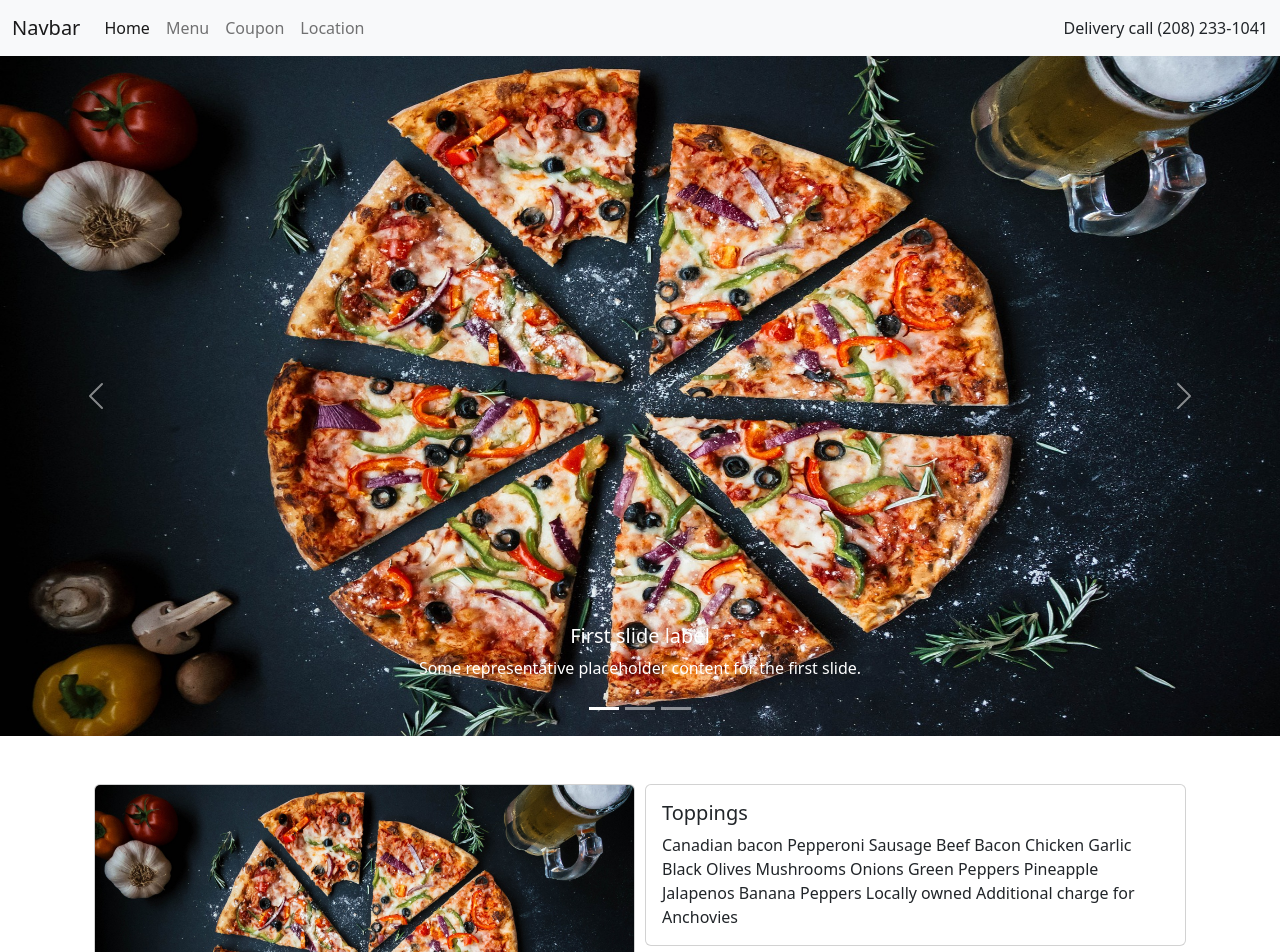
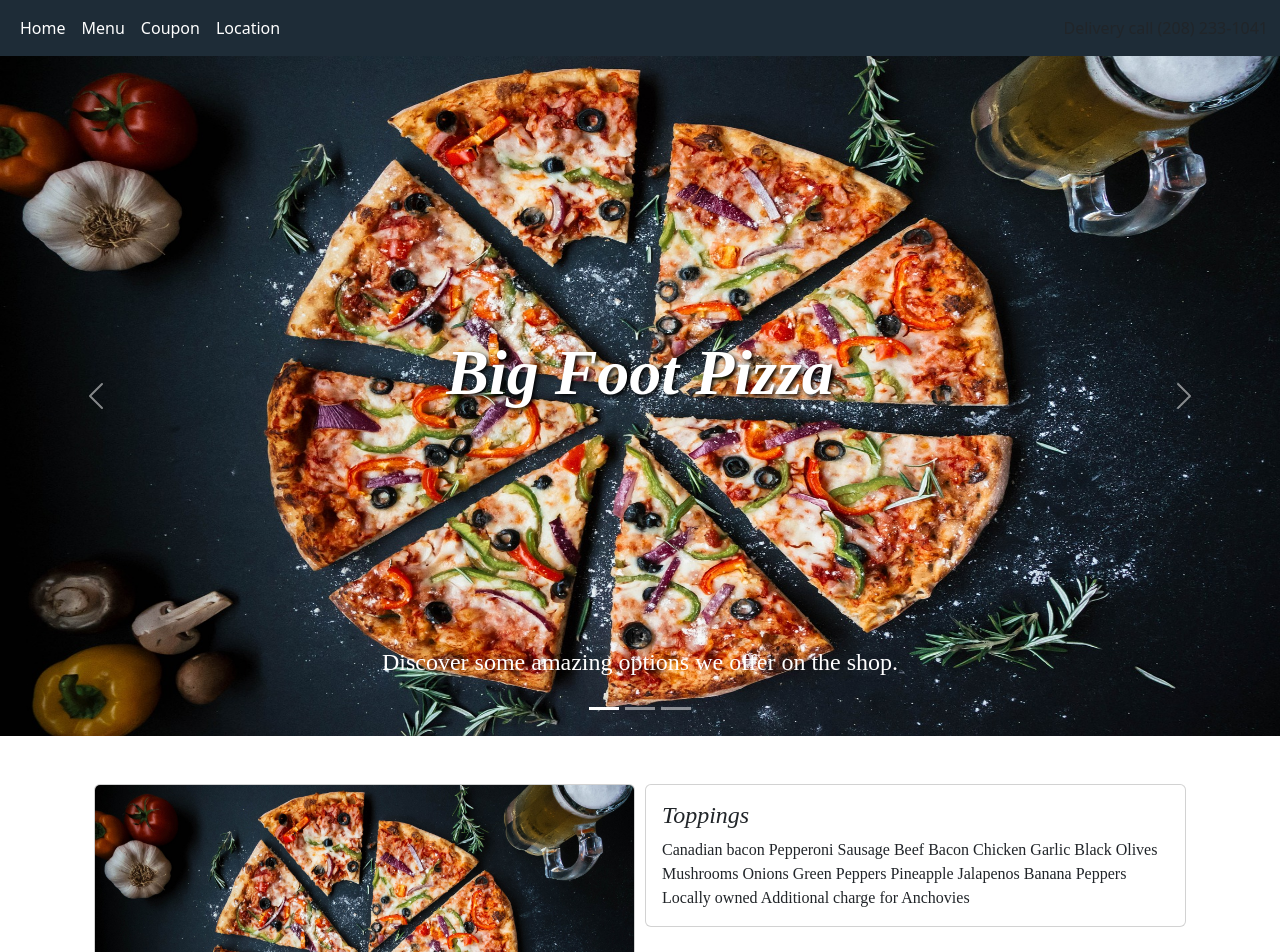
Before and after one commit to HoneyHyunny/HCI-AngualrProject, an Angular app: page / in a window 1280 px wide. Shown: the top 952 px of the page. Built offline with nearby package versions, Linux system fonts and the light colour scheme.

Commit message:
Font family for main page onyl

```diff
--- a/angular.json
+++ b/angular.json
@@ -97,5 +97,8 @@
         }
       }
     }
+  },
+  "cli": {
+    "analytics": false
   }
 }
--- a/src/app/main/main.component.css
+++ b/src/app/main/main.component.css
@@ -11,3 +11,29 @@
   .child.featured {
     grid-row-end: span 2;
   }
+
+  #slideText{
+    font-size: 4rem;
+    font-weight: 700;
+    color: #fff;
+    text-shadow: 2px 2px 4px #000000;
+    padding-bottom: 25%;
+    font-family: Didot;
+    font-style: italic;
+  }
+
+  #slideDescription{
+    font-size: 1.5rem;
+    color: #fff;
+    font-family: Century Gothic;
+  }
+.card-title{
+  font-family: Didot;
+  font-style: italic;
+  font-size: 1.5rem;
+}
+
+.card-text{
+  font-family: Century Gothic;
+  font-size: 1rem;
+}
--- a/src/app/main/main.component.html
+++ b/src/app/main/main.component.html
@@ -10,22 +10,22 @@
       <div class="carousel-item active">
         <img id="carouselimg" src="../../assets/pizza.jpg" class="d-block w-100" alt="...">
         <div class="carousel-caption d-none d-md-block">
-          <h5>First slide label</h5>
-          <p>Some representative placeholder content for the first slide.</p>
+          <h5 id="slideText">Big Foot Pizza</h5>
+          <p id="slideDescription">Discover some amazing options we offer on the shop.</p>
         </div>
       </div>
       <div class="carousel-item">
         <img id="carouselimg"  src="../../assets/pizza-peperoni.jpg" class="d-block w-100" alt="...">
         <div class="carousel-caption d-none d-md-block">
-          <h5>Second slide label</h5>
-          <p>Some representative placeholder content for the second slide.</p>
+          <h5 id="slideText">Second slide label</h5>
+          <p id="slideDescription">Some representative placeholder content for the second slide.</p>
         </div>
       </div>
       <div class="carousel-item">
         <img id="carouselimg" src="../../assets/pizza.jpg" class="d-block w-100" alt="...">
         <div class="carousel-caption d-none d-md-block">
-          <h5>Third slide label</h5>
-          <p>Some representative placeholder content for the third slide.</p>
+          <h5 id="slideText">Third slide label</h5>
+          <p id="slideDescription">Some representative placeholder content for the third slide.</p>
         </div>
       </div>
     </div>
--- a/src/app/navigation/header/header.component.css
+++ b/src/app/navigation/header/header.component.css
@@ -1,6 +1,8 @@
 
 
-
+#navbar{
+    background-color: #1e2c37;
+}
 
 img{
     width: 5rem;
@@ -10,3 +12,13 @@ img{
 #first-header{
     justify-content: center;
 }
+
+.navitem{
+    font-size: 1.5rem;
+    font-weight: 700;
+    font-family: Century Gothic;
+}
+
+.navbar a{
+    color: #fff;
+}
--- a/src/app/navigation/header/header.component.html
+++ b/src/app/navigation/header/header.component.html
@@ -1,9 +1,5 @@
-<nav class="navbar sticky-top navbar-expand-lg bg-light">
+<nav class="navbar sticky-top navbar-expand-lg" id="navbar">
     <div class="container-fluid">
-      <a class="navbar-brand" href="#">Navbar</a>
-      <button class="navbar-toggler" type="button" data-bs-toggle="collapse" data-bs-target="#navbarSupportedContent" aria-controls="navbarSupportedContent" aria-expanded="false" aria-label="Toggle navigation">
-        <span class="navbar-toggler-icon"></span>
-      </button>
       <div class="collapse navbar-collapse" id="navbarSupportedContent">
         <ul class="navbar-nav me-auto mb-2 mb-lg-0">
           <li class="nav-item">
```
Also changed, not shown: src/assets/tomato.svg (deleted), 1 other file (tests, documents, lock files or other folders).
